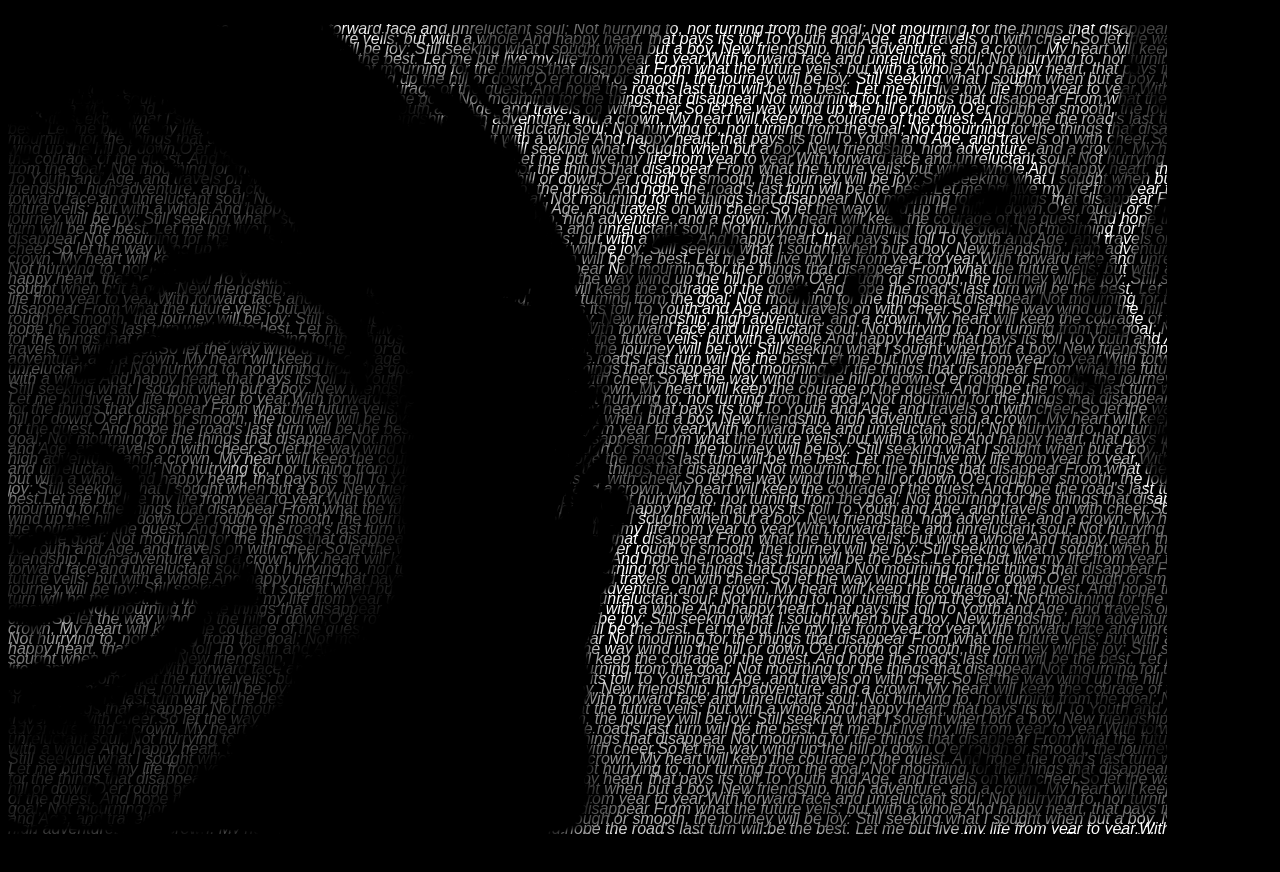
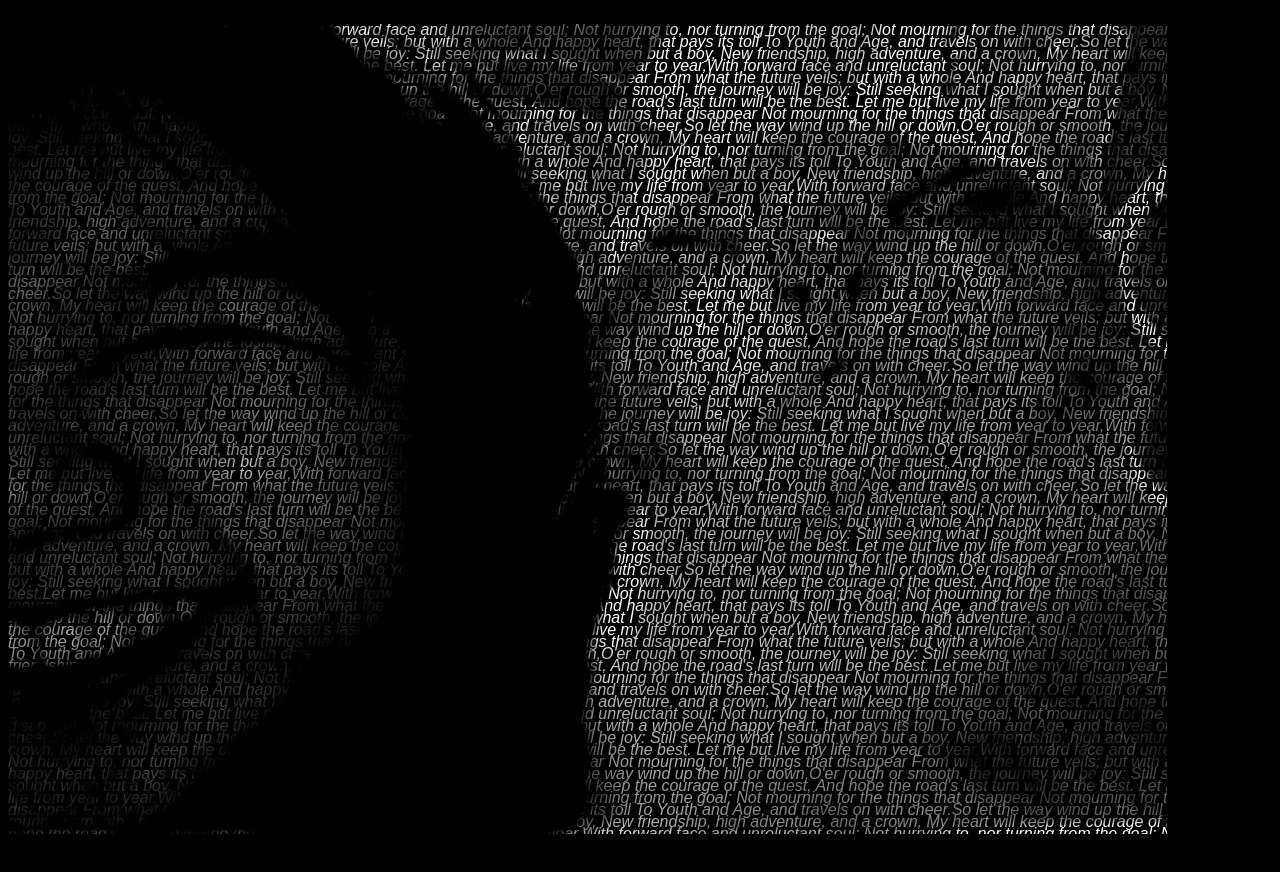
Before and after one commit to LazyNumble/T21shaL1m, a plain HTML site: page index.html in a window 1280 px wide. Shown: the top 872 px of the page. Drawn offline with Linux system fonts and the light colour scheme.

Commit message:
Update style.css

```diff
--- a/style.css
+++ b/style.css
@@ -5,7 +5,7 @@
 }
 p{
     /* "p" means paragraph lahat ng ilalagay mo rito is for paragraph only*/
-    line-height: 10px;/*ito ung nagbibigay ng gap sa text*/
+    line-height: 12px;/*ito ung nagbibigay ng gap sa text*/
     background:url(bbb.png) no-repeat;
     max-width:100%;
     height:1000px;
```
